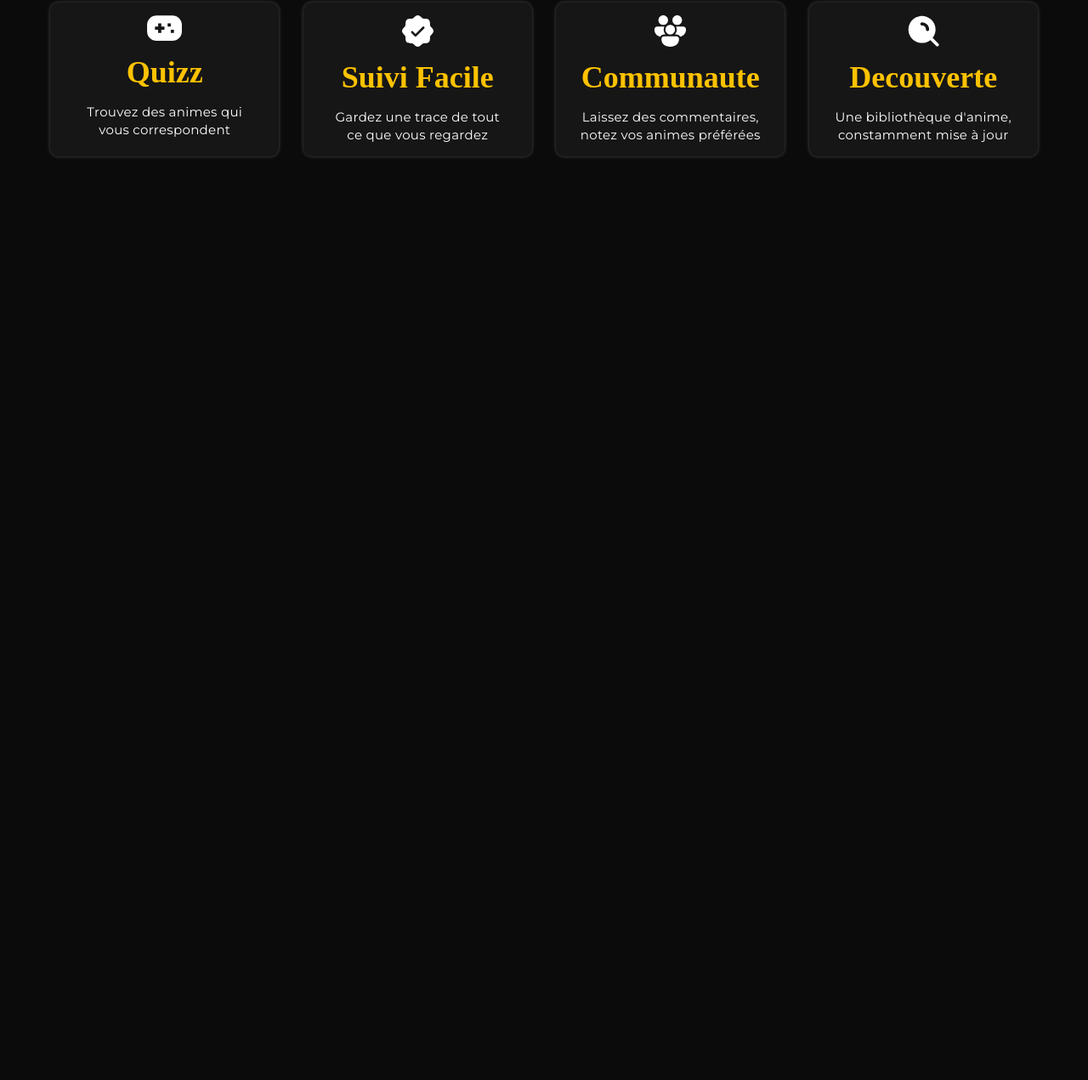
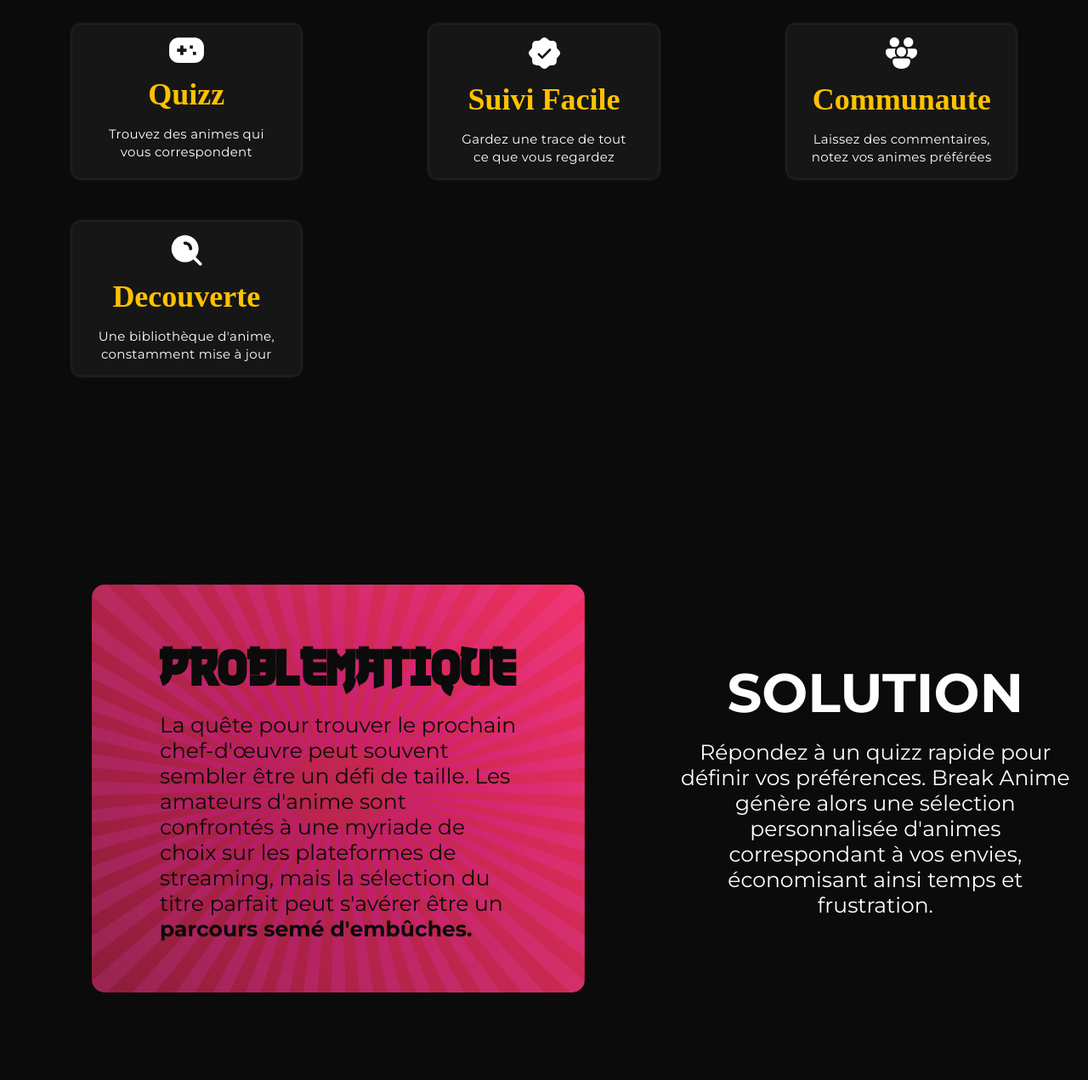
Before and after one commit to Hello-Sara/BreakAnime_Web, a React app in the folder app/: page / in a window 1280 px wide. Shown: the part 972-2243 px from the top of the page at 85% size. Before the commit the page ends 1276 px from the top, so only its background shows below. Built offline with nearby package versions, Linux system fonts and the light colour scheme.

Commit message:
problematic and solution cards

```diff
--- a/app/src/pages/homepage/HomePage.css
+++ b/app/src/pages/homepage/HomePage.css
@@ -78,9 +78,49 @@
   right: 0;
 }
 
+.problematic-container {
+  display: flex;
+  justify-content: center;
+  align-items: center;
+  margin-top: 10vh;
+}
+
+.problematic {
+  width: 60%;
+  background: url('../../assets/img/radial-gradient.png'), linear-gradient(236.45deg, #F23064 0%, #8C1C3A 100%);
+  background-position: center;
+  padding: 60px 80px 60px 80px;
+  margin: 100px;
+  border-radius: 15px;
+}
+
+.problematic p {
+  text-align: left;
+}
+
+.problematic h2 {
+  color: #0B0B0B;
+  font-family: 'nuku';
+}
+
+.problematic p {
+  color: #0B0B0B;
+}
+
+.problematic p strong {
+  font-family: 'Montserrat Bold';
+  font-weight: bold;
+}
+
 @media (max-width: 600px) {
   .bubble-container {
     display: none;
+  }
+  .card-container {
+    display: flex;
+    flex-direction: column;
+    justify-content: center;
+    align-items: center;
   }
 }
 
@@ -151,6 +191,13 @@
   }
   }
 
+.scroll-arrow {
+  animation: moveUpDown 2s linear  infinite;
+}
+
+.card {
+  margin: 2vw;
+}
 
 h2 {
   color: white;
--- a/app/src/pages/homepage/HomePage.js
+++ b/app/src/pages/homepage/HomePage.js
@@ -58,7 +58,7 @@
 
             <div className="scroll-container">
                 <p className="scroll-text">Scroll</p>
-                <svg width="9" height="6" viewBox="0 0 9 6" fill="none" xmlns="http://www.w3.org/2000/svg">
+                <svg className="scroll-arrow" width="9" height="6" viewBox="0 0 9 6" fill="none" xmlns="http://www.w3.org/2000/svg">
                     <path d="M4.49996 6.00075L0.256958 1.75775L1.67196 0.34375L4.49996 3.17275L7.32796 0.34375L8.74296 1.75775L4.49996 6.00075Z" fill="#808080"/>
                 </svg>
             </div>
@@ -72,22 +72,39 @@
                         icon={IconQuizz}
                         title="Quizz"
                         text={<>Trouvez des animes qui<br />vous correspondent</>}
+                        className="card"
                     />
                     <Card
                         icon={IconSuivi}
                         title="Suivi Facile"
                         text={<>Gardez une trace de tout<br />ce que vous regardez</>}
+                        className="card"
                     />
                     <Card
                         icon={IconCommunaute}
                         title="Communaute"
                         text={<>Laissez des commentaires,<br />notez vos animes préférées</>}
+                        className="card"
                     />
                     <Card
                         icon={IconDecouverte}
                         title="Decouverte"
                         text={<>Une bibliothèque d'anime,<br />constamment mise à jour</>}
+                        className="card"
                     />
+                </div>
+            </div>
+
+            <div className="problematic-container">
+                <div className="problematic">
+                    <h2>PROBLEMATIQUE</h2>
+                    <p>La quête pour trouver le prochain chef-d'œuvre peut souvent sembler être un défi de taille. Les amateurs d'anime sont confrontés à une myriade de choix sur les plateformes de streaming, mais la sélection du titre parfait peut s'avérer être un <strong>parcours semé d'embûches.</strong></p>
+                </div>
+                <div className="solution">
+                    <h2>SOLUTION</h2>
+                    <p>
+                    Répondez à un quizz rapide pour définir vos préférences. Break Anime génère alors une sélection personnalisée d'animes correspondant à vos envies, économisant ainsi temps et frustration.
+                    </p>
                 </div>
             </div>
 
```
Also changed, not shown: app/src/assets/img/radial-gradient.png (added).
